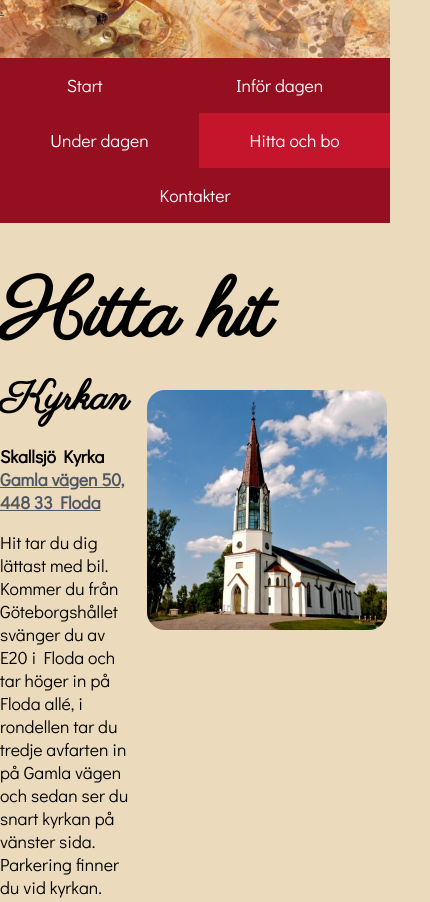
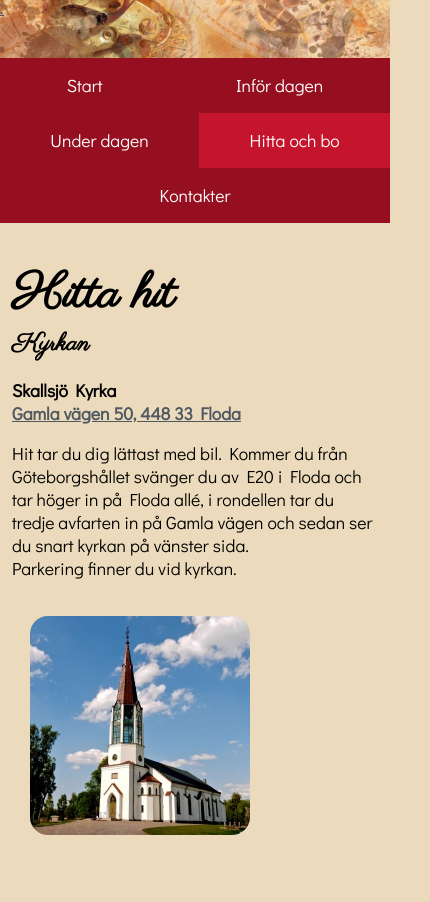
Before and after one commit to FredrikaF/brollop, a plain HTML site: page hittahit.html in a window 390 px wide. Shown: the top 902 px of the page, 430 px wide, since content can reach past the window. Drawn offline with Linux system fonts and the light colour scheme; a script that the page names is missing.

Commit message:
new styles

```diff
--- a/styles.css
+++ b/styles.css
@@ -145,3 +145,33 @@ nav ul li a:hover, nav ul li a:active {
     display: flex;
     align-items: center;
 }
+
+/*-------------------------media queries----------------------*/
+
+@media screen and (max-width: 600px) {
+    .wrapper {
+        margin-left: 12px;
+        margin-right: 12px;
+    }
+
+    .wrapper h1 {
+        font-size: 3em;
+    }
+
+    h2 {
+        font-size: 1.5em;
+    }
+
+    .hitta {
+        flex-direction: column;
+    }
+
+    .mustang {
+        height: 150px;
+    }
+
+    .locationpic {
+        width: 60%;
+        height: auto;
+    }
+}
```
